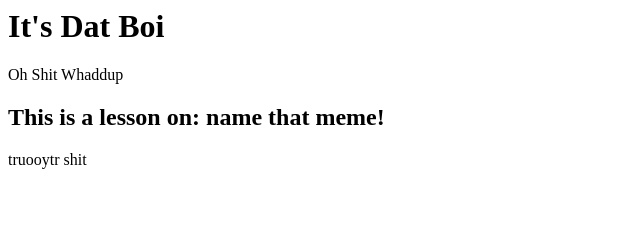
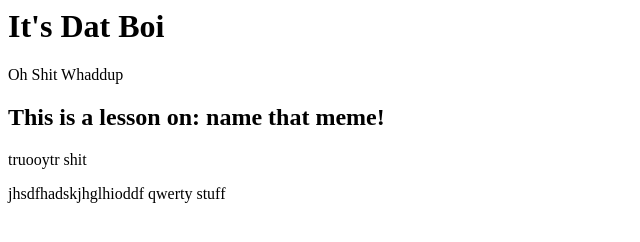
Before and after one commit to D-Rodriguez95/Day-3-MMP310, a plain HTML site: page index.html in a window 1280 px wide. Shown: the whole page, without its empty margins (0-640 px from the left). Drawn offline with Linux system fonts and the light colour scheme.

Commit message:
Changes were made

```diff
--- a/index.html
+++ b/index.html
@@ -5,5 +5,6 @@
     <p> Oh Shit Whaddup </p>
     <h2> This is a lesson on: name that meme!</h2>
     <p>truooytr shit</p>
+      <p>jhsdfhadskjhglhioddf qwerty stuff</p>
   </body>
 </html>
```
